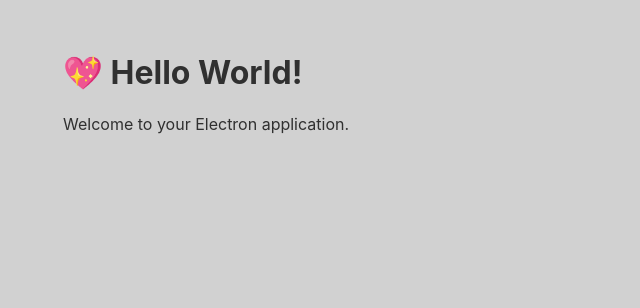
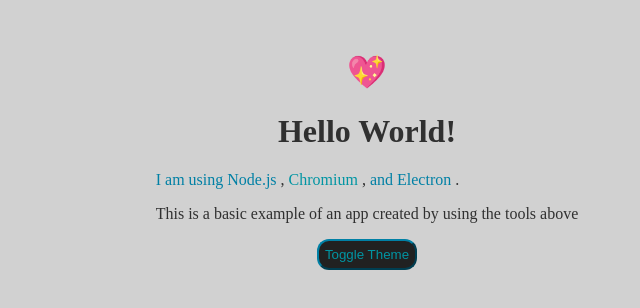
Before and after one commit to AZ-Aurora/electron-hello-world, an Electron app: page src/index.html in a window 800 px wide. Shown: the whole page, without its empty margins (33-673 px from the left). Drawn offline with Linux system fonts and the light colour scheme.

Commit message:
Updated files
- Added styling
- Added main HTML
- Created and added renderer.js
- Updated preload.js
- Updated index.js

```diff
--- a/src/index.css
+++ b/src/index.css
@@ -4,15 +4,16 @@
   --color-light: #303030;
   --background-color-dark: #212121;
   --color-dark: #d1d1d1;
-  --accent-color: #0080A5;
-  --accent-color-2: #0095A3;
+  --accent-color: #0080a5;
+  --accent-color-2: #0095a3;
+}
+
+* {
+  justify-self: center;
 }
 
 body {
-  font-family: -apple-system, BlinkMacSystemFont, 'Segoe UI', Roboto, Helvetica,
-    Arial, sans-serif;
   margin: auto;
-  max-width: 38rem;
   padding: 2rem;
 }
 
@@ -41,7 +42,6 @@
 }
 
 .button-container {
-  justify-self: center;
   margin-top: 10px;
 }
 
@@ -50,14 +50,21 @@
   padding: 6px;
 }
 
-.node-statement, #node-version {
+.node-statement,
+#node-version {
   color: var(--accent-color);
 }
 
-.chromium-statement, #chrome-version {
+.chromium-statement,
+#chrome-version {
   color: var(--accent-color-2);
 }
 
-.electron-statement, #electron-version {
+.electron-statement,
+#electron-version {
   color: var(--accent-color);
 }
+
+#title {
+  justify-self: center;
+}
--- a/src/index.html
+++ b/src/index.html
@@ -6,7 +6,17 @@
     <link rel="stylesheet" href="index.css" />
   </head>
   <body>
-    <h1>💖 Hello World!</h1>
-    <p>Welcome to your Electron application.</p>
+    <h1>💖</h1>
+    <h1 id="title">Hello World!</h1>
+    <span class="node-statement">I am using Node.js <span id="node-version"></span></span>,
+    <span class="chromium-statement">Chromium <span id="chrome-version"></span></span>,
+    <span class="electron-statement">and Electron <span id="electron-version"></span></span>.
+    <p>This is a basic example of an app created by using the tools above</p>
+
+    <div class="button-container">
+      <button id="toggle-theme">Toggle Theme</button>
+    </div>
+    <!-- You can also require other files to run in this process -->
+    <script src="./renderer.js"></script>
   </body>
 </html>
--- /dev/null
+++ b/src/renderer.js
@@ -0,0 +1,12 @@
+/**
+ * This file is loaded via the <script> tag in the index.html file and will
+ * be executed in the renderer process for that window. No Node.js APIs are
+ * available in this process because `nodeIntegration` is turned off and
+ * `contextIsolation` is turned on. Use the contextBridge API in `preload.js`
+ * to expose Node.js functionality from the main process.
+ */
+// require('feather-icons');
+document.getElementById('toggle-theme').addEventListener('click', async ()=>{
+  const isDarkMode = await window.darkMode.toggle()
+  document.getElementById('theme-source').innerHTML = isDarkMode ? 'Dark' : 'Light'
+});
```
Also changed, not shown: src/index.js (+14 -4 lines), src/preload.js (+16 -0 lines).
